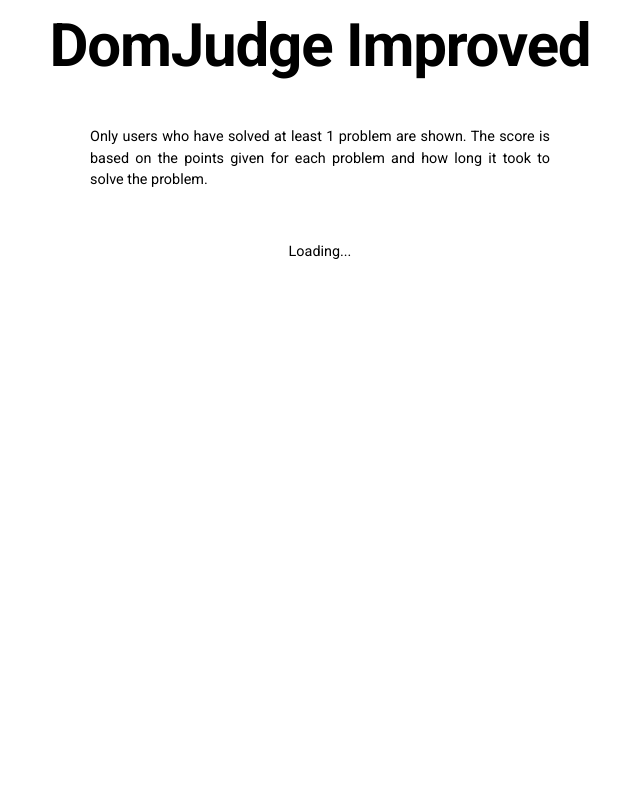
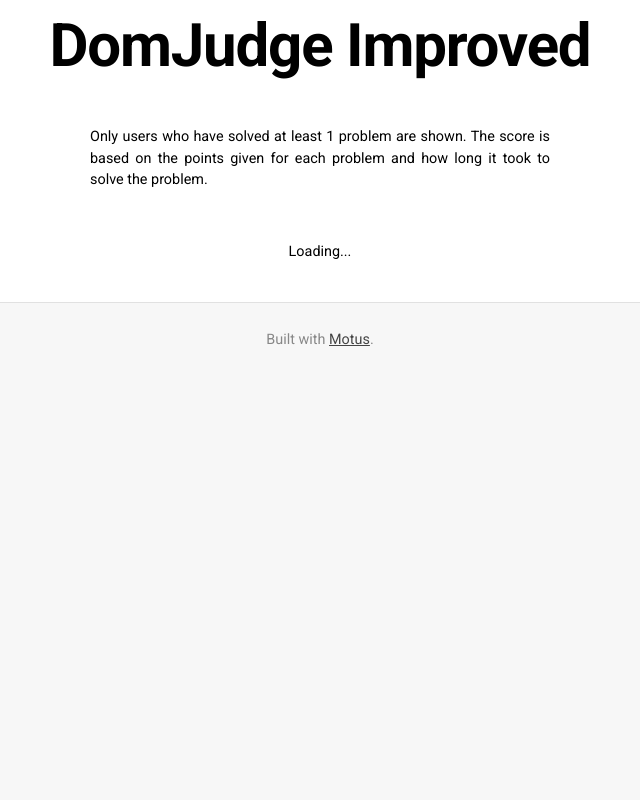
Before and after one commit to ludvigbruchmann/AAU-DomJudge-Improved, a PHP site: page / in a window 1280 px wide. Shown: the whole page, without its empty margins (320-960 px from the left). Run offline with PHP 8.4, Linux system fonts and the light colour scheme; data that the repository does not hold is empty; style sheets or scripts are compiled from the project's sources; some libraries are stand-ins or nearby versions.

Commit message:
Added a footer

```diff
--- a/css/style.min.css
+++ b/css/style.min.css
@@ -1 +1 @@
-.DomJudgeTable{border:1px solid #E1E1E1}.DomJudgeTable .rank{background-color:#f7f7f7;border-right:1px solid #E1E1E1;width:1px}
+.DomJudgeTable{border:1px solid #E1E1E1}.DomJudgeTable .rank{background-color:#f7f7f7;border-right:1px solid #E1E1E1;width:1px}body{background-color:#f7f7f7}body .main{background-color:#fff}body .footer{border-top:1px solid #E1E1E1;text-align:center;color:#888;padding-top:26px}body .footer a{color:#444;text-decoration:underline}
--- a/css/style.sass
+++ b/css/style.sass
@@ -4,3 +4,16 @@
     background-color: #f7f7f7
     border-right: 1px solid #E1E1E1
     width: 1px
+
+body
+  background-color: #f7f7f7
+  .main
+    background-color: #fff
+  .footer
+    border-top: 1px solid #E1E1E1
+    text-align: center
+    color: #888
+    a
+      color: #444
+      text-decoration: underline
+    padding-top: 26px
--- a/index.php
+++ b/index.php
@@ -32,6 +32,8 @@
 </head>
 <body>
 
+  <div class="main">
+
     <div class="container">
 
       <div class="grid-12 center">
@@ -48,4 +50,10 @@
 
     </div>
 
+  </div>
+
+  <div class="footer">
+    <p>Built with <a href="https://github.com/ludvigbruchmann/motus">Motus</a>.</p>
+  </div>
+
 </body>
```
Lines whose indentation alone changed are shown as unchanged.
